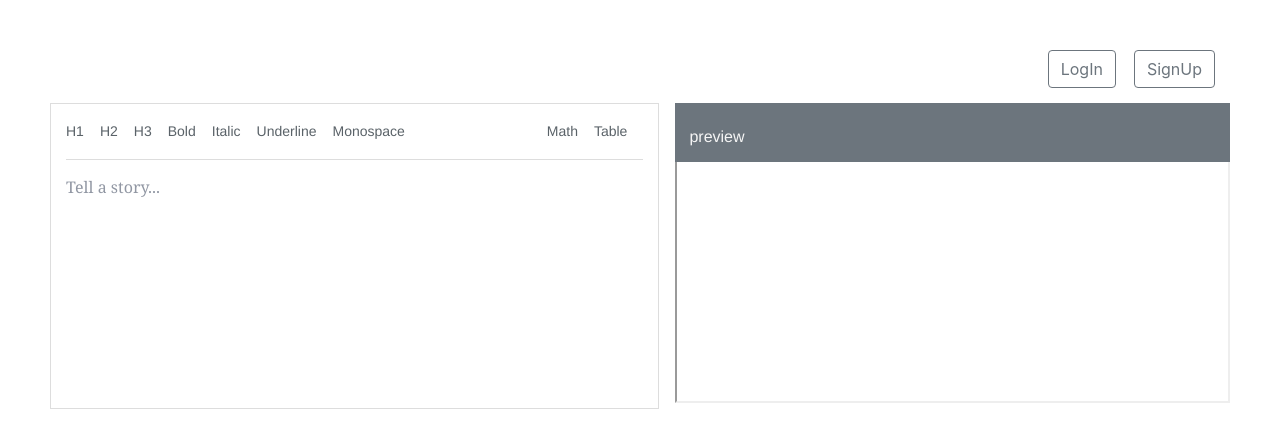
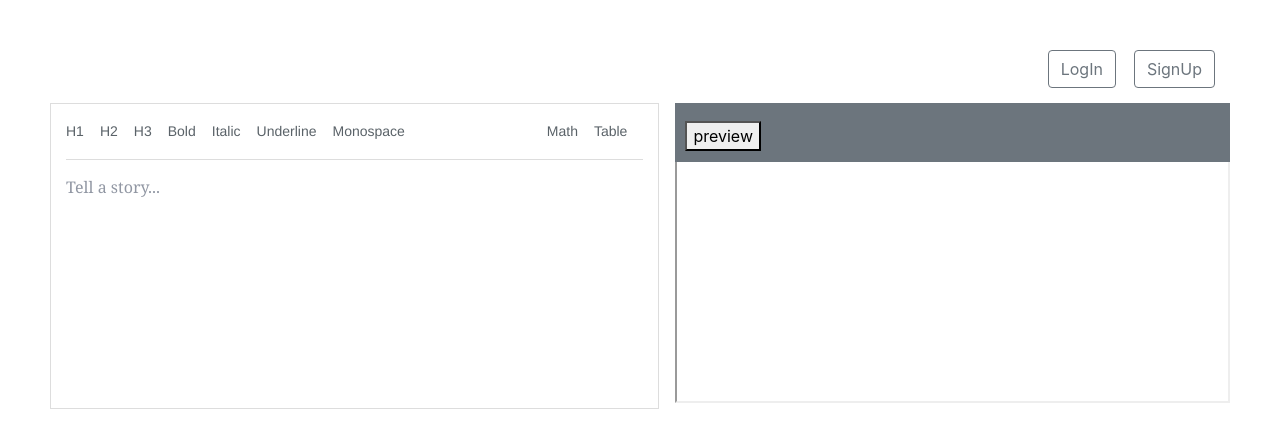
Before and after one commit to zhyd1997/Eorg, a React (Create React App) app: page / in a window 1280 px wide. Shown: the top 448 px of the page. Built offline with nearby package versions, Linux system fonts and the light colour scheme.

Commit message:
refactor: disabled preview button when loading pdf
reset preview button style to default.

```diff
--- a/src/App.css
+++ b/src/App.css
@@ -21,23 +21,15 @@
 }
 
 .save {
-  font-family: 'Helvetica', sans-serif;
-  color: whitesmoke;
-  text-align: center;
-  background-color: #6c757d;
-  border: 1px solid #6c757d;
-  border-radius: 3px;
   margin-right: 16px;
-  padding: 3px;
-  display: inline-block;
 }
 
-.save:hover {
-  background-color: #5a6268;
-  border: 1px solid #5a6268;
-  box-shadow: 0 0 0 1px gray;
-  cursor: pointer;
-}
+/*.save:hover {*/
+/*  background-color: #5a6268;*/
+/*  border: 1px solid #5a6268;*/
+/*  box-shadow: 0 0 0 1px gray;*/
+/*  cursor: pointer;*/
+/*}*/
 
 .Header {
   display: flex;
--- a/src/components/DownloadFile/Download.js
+++ b/src/components/DownloadFile/Download.js
@@ -36,7 +36,7 @@ const Download = ({ login, store, onClick }) => {
 		download(store, 'application/pdf', 'pdf')
 	}
 
-	const preview = <button onClick={onClick} className="save" type="button">preview</button>
+	const preview = <button id="preview-btn" className="save" type="button" onClick={onClick}>preview</button>
 	const downloadButtons = (
 		<>
 			<span>Download</span>
--- a/src/components/Preview/index.js
+++ b/src/components/Preview/index.js
@@ -42,7 +42,10 @@ class Preview extends React.Component {
 			isLoading: true,
 			previewStyle: 'preview loading',
 		})
-		// enabled Download buttons
+		// enabled buttons
+		document
+			.getElementById('preview-btn')
+			.setAttribute('disabled', '')
 		document
 			.getElementById('tex-btn')
 			.setAttribute('disabled', '')
@@ -67,7 +70,10 @@ class Preview extends React.Component {
 					isLoading: false,
 					previewStyle: 'preview',
 				})
-				// disabled Download buttons
+				// disabled buttons
+				document
+					.getElementById('preview-btn')
+					.removeAttribute('disabled')
 				document
 					.getElementById('tex-btn')
 					.removeAttribute('disabled')
```
